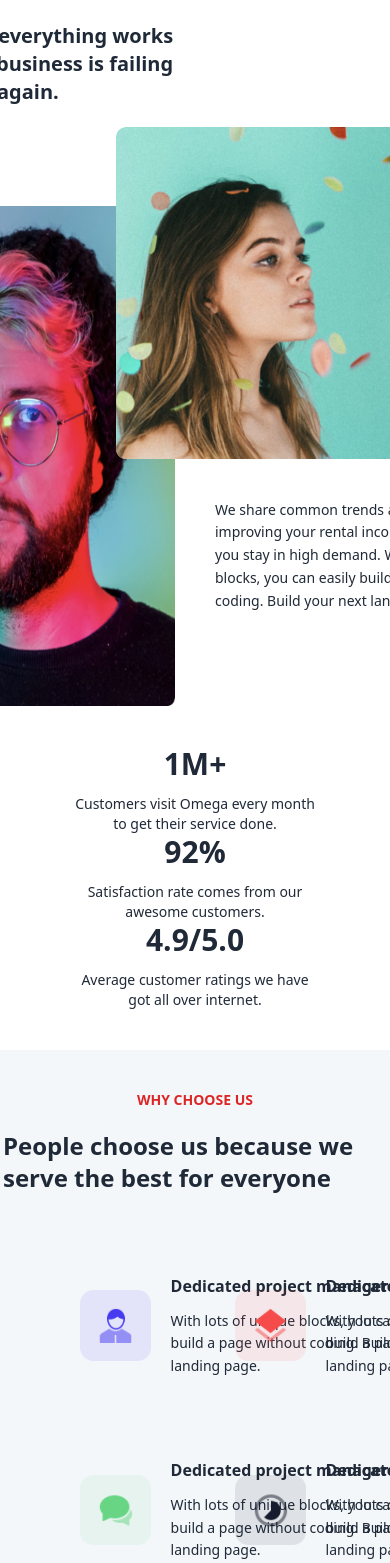
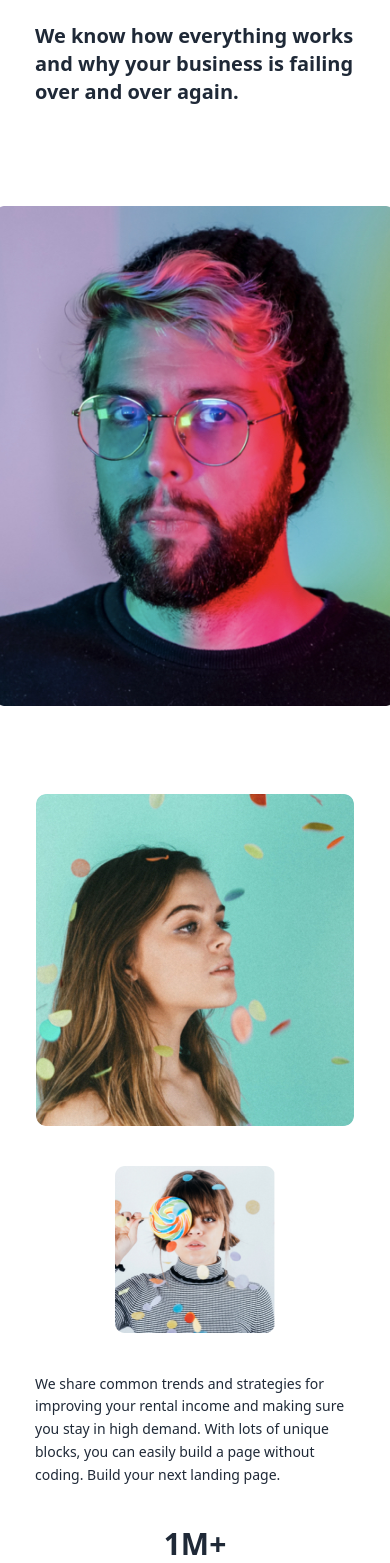
Before and after one commit to CleevePhilip/AgencyLandingpage, a React (Create React App) app in the folder client/: page / in a window 390 px wide. Shown: the part 2745-4308 px from the top of the page. Built offline with nearby package versions, Linux system fonts and the light colour scheme.

Commit message:
Making ChooseUs Responsive

```diff
--- a/client/src/App.js
+++ b/client/src/App.js
@@ -29,7 +29,7 @@ const App = () => {
           <Testimonial />
         </section>
 
-        <section className="flex justify-center items-center gap-10 mt-10 p-10">
+        <section className="flex justify-center flex-col lg:flex-row  items-center gap-10 mt-10 p-10">
           <Benefit />
         </section>
 
--- a/client/src/components/Benefit.js
+++ b/client/src/components/Benefit.js
@@ -6,7 +6,7 @@ import storyImg3 from "../assets/story-img3.png";
 const Benefit = () => {
   return (
     <>
-      <div className="flex h-full justify-between  flex-col w-[30rem] gap-5">
+      <div className="flex h-full justify-between items-center  flex-col w-[30rem] gap-5">
         <div className="flex flex-col gap-5 w-[20rem]">
           <p className="text-xs font-bold text-red-600">OUR STORY</p>
           <p className="text-xl font-bold">
@@ -25,7 +25,7 @@ const Benefit = () => {
 
       <div className="flex w-[50%]h-full ">
         <div className="flex flex-col gap-10 ">
-          <div className="flex justify-center items-center gap-10 mt-[3rem]">
+          <div className="flex justify-center items-center gap-10 mt-[3rem] flex-col lg:flex-row">
             <img src={storyImg2} alt="story-profile" className="h-[332px]" />{" "}
             <img src={storyImg3} alt="story-profile" className="h-[167px]" />
           </div>
--- a/client/src/components/ChooseUs.js
+++ b/client/src/components/ChooseUs.js
@@ -11,12 +11,12 @@ const ChooseUs = () => {
         <p className="text-sm text-red-600 font-bold uppercase">
           Why choose us
         </p>
-        <p className="font-bold text-2xl">
+        <p className="font-bold text-2xl text-center">
           People choose us because we serve the best for everyone
         </p>
       </div>
 
-      <div className="grid grid-cols-2 grid-rows-2 justify-center items-center gap-[5rem] p-10 mt-10">
+      <div className="grid lg:grid-cols-2 lg:grid-rows-2 justify-center items-center gap-[5rem] grid-cols-1 grid-rows-4  mt-10 ">
         <div className="w-96 flex justify-center items-center gap-5">
           <figure>
             <img src={wcuProject} alt="project" />
```
